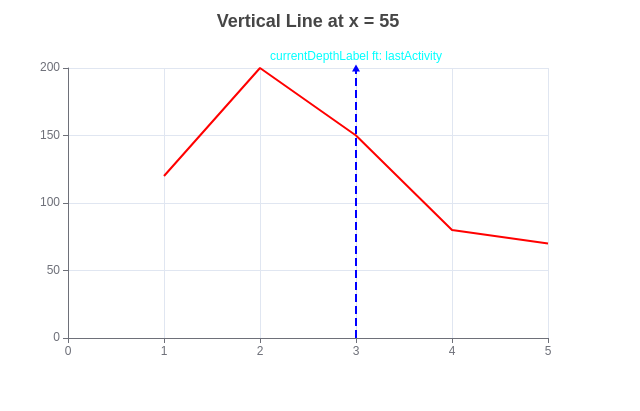
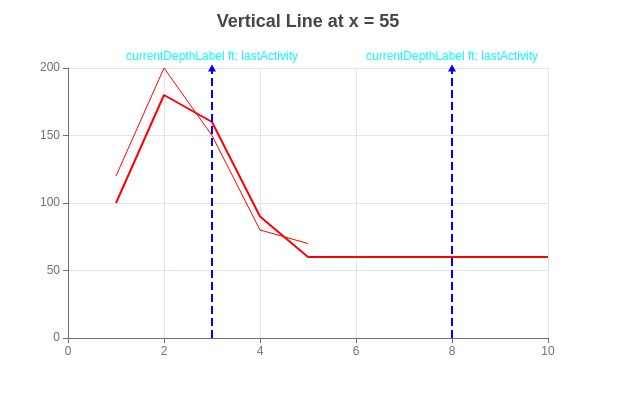
Before and after one commit to acsgunc/echarts-vertical-line-dataset, a website: page index.html in a window 1280 px wide. Shown: the whole page, without its empty margins (0-640 px from the left). Drawn offline with nearby package versions, Linux system fonts and the light colour scheme.

Commit message:
two vertical lines

```diff
--- a/index.html
+++ b/index.html
@@ -25,7 +25,7 @@
       tooltip: {
         trigger: 'axis',
         formatter: function (params) {
-          return `x: ${params[0].data[0]}<br>y: ${params[0].data[1]}`;
+          return `x: ${params[0].data['x']}<br>y: ${params[0].data.mark}`;
         },
       },
       dataset: [
@@ -47,6 +47,7 @@
             { x: 3, mark: 160 },
             { x: 4, mark: 90 },
             { x: 5, mark: 60 },
+            { x: 10, mark: 60 },
           ],
         },
       ],
@@ -60,8 +61,10 @@
       series: [
         {
           name: 'Vertical Line',
+
           type: 'line',
           symbol: 'none', // Hide the symbols at each point
+          datasetIndex: 1,
           lineStyle: {
             color: 'red',
             width: 2,
@@ -97,6 +100,48 @@
             ],
           },
         },
+
+
+        {
+          name: 'Vertical Line 2',
+          type: 'line',
+          symbol: 'none', // Hide the symbols at each point
+          datasetIndex: 0,
+          lineStyle: {
+            color: 'red',
+            width: 1,
+          },
+
+          markLine: {
+            silent: true,
+            symbol: ['none', 'triangle'],
+            symbolSize: [8, 7],
+            animation: true,
+            lineStyle: {
+              type: 'dashed',
+              color: '#F47C15',
+            },
+            label: {
+              show: true,
+              position: 'end',
+              color: 'cyan',
+              fontSize: 12,
+              fontWeight: 'normal',
+
+              formatter: 'currentDepthLabel' + ' ft: ' + 'lastActivity',
+            },
+            data: [
+              {
+                xAxis: 8,
+                lineStyle: {
+                  color: 'blue',
+                  width: 2,
+                  type: 'dashed',
+                },
+              },
+            ],
+          },
+        },
       ],
     };
 
```
